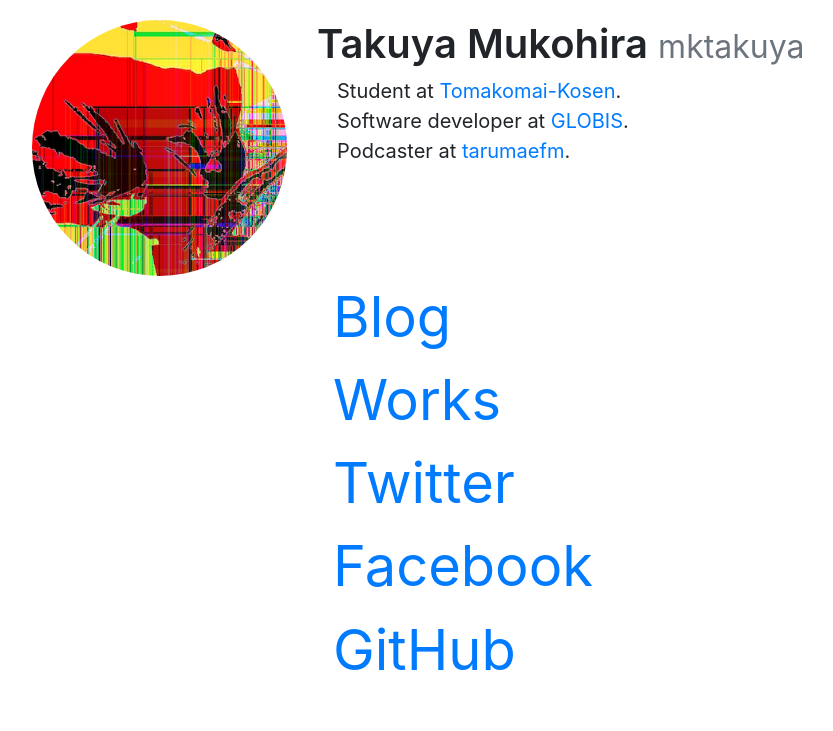
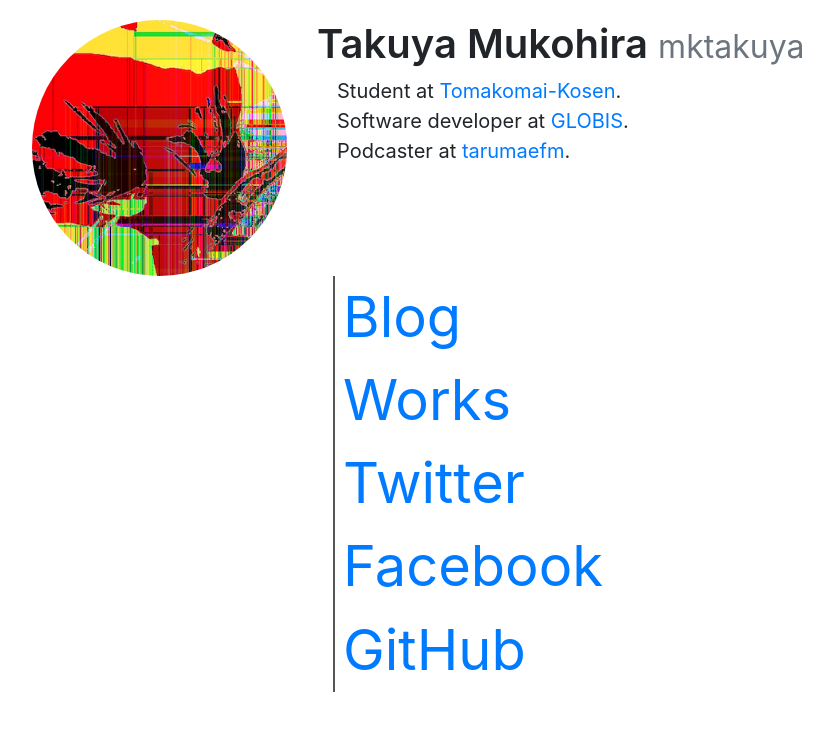
Before and after one commit to mktakuya/mktakuya.github.io, a Jekyll site: the page built from index.html, in a window 1280 px wide. Shown: the top 731 px of the page, without its empty margins (53-886 px from the left). Built offline with Jekyll 4.4.1, drawn with Linux system fonts in a browser that asks for light colours.

Commit message:
Update links

```diff
--- a/css/main.scss
+++ b/css/main.scss
@@ -7,6 +7,15 @@
 
 .bio > p {
   padding-left: 1em;
+}
+
+.link-list {
+  margin-left: 1em;
+  border-left: 2px solid #555;
+}
+
+.link-list > li {
+  padding: .5em;
 }
 
 h2.work-title {
--- a/index.html
+++ b/index.html
@@ -27,33 +27,25 @@
 
       <div class="row links">
         <div class="col-sm-9 offset-sm-3">
-          <ul class="nav nav-pills flex-column">
-            <li class="nav-item">
-              <a class="nav-link display-4" href="https://blog.m6a.jp">Blog</a>
+          <ul class="link-list list-unstyled">
+            <li>
+              <a class="display-4" href="https://blog.m6a.jp">Blog</a>
             </li>
-          </ul>
 
-          <ul class="nav nav-pills flex-column">
-            <li class="nav-item">
-              <a class="nav-link display-4" href="/works/">Works</a>
+            <li>
+              <a class="display-4" href="/works/">Works</a>
             </li>
-          </ul>
 
-          <ul class="nav nav-pills flex-column">
-            <li class="nav-item">
-              <a class="nav-link display-4" href="https://twitter.com/mktakuya">Twitter</a>
+            <li>
+              <a class="display-4" href="https://twitter.com/mktakuya">Twitter</a>
             </li>
-          </ul>
 
-          <ul class="nav nav-pills flex-column">
-            <li class="nav-item">
-              <a class="nav-link display-4" href="https://facebook.com/mktakuya">Facebook</a>
+            <li>
+              <a class="display-4" href="https://facebook.com/mktakuya">Facebook</a>
             </li>
-          </ul>
 
-          <ul class="nav nav-pills flex-column">
-            <li class="nav-item">
-              <a class="nav-link display-4" href="https://github.com/mktakuya">GitHub</a>
+            <li>
+              <a class="display-4" href="https://github.com/mktakuya">GitHub</a>
             </li>
           </ul>
         </div>
```
